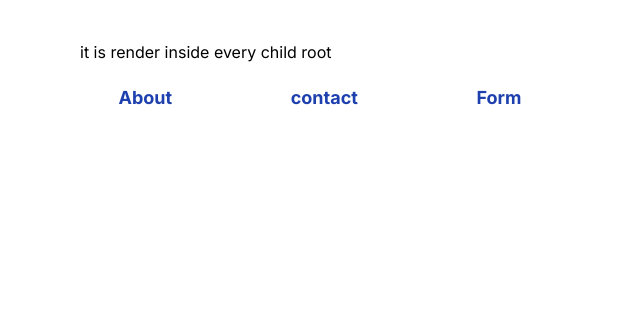
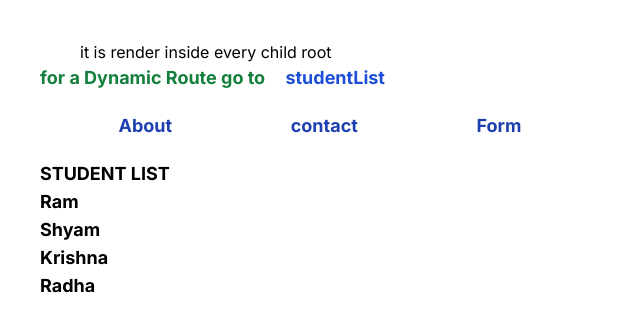
Before and after one commit to ragini743/next, a Next.js app in the folder project-2/: page /studentList in a window 1280 px wide. Shown: the top 332 px of the page, without its empty margins (0-640 px from the left). Built offline with nearby package versions, Linux system fonts and the light colour scheme.

Commit message:
learnt dynamic route

```diff
--- a/project-2/src/app/layout.js
+++ b/project-2/src/app/layout.js
@@ -1,29 +1,42 @@
-"use client"
+"use client";
 import { Inter } from "next/font/google";
 import "./globals.css";
 import Link from "next/link";
 import { usePathname } from "next/navigation";
 const inter = Inter({ subsets: ["latin"] });
 
-
 export default function RootLayout({ children }) {
-  const pathName= usePathname()
-  console.log(pathName)
+  const pathName = usePathname();
+  console.log(pathName);
   return (
     <html lang="en">
       <body className={inter.className}>
-      <h1 className="pl-20 pt-10">it is render inside every child root
-            </h1>
-           {
-            pathName!=="/about/form" ?
+        <h1 className="pl-20 pt-10">it is render inside every child root
+        </h1>
+        <h2 className="text-green-700 font-bold ml-10 text-lg">for a Dynamic Route go to
+        <Link href="/studentList" className="text-blue-700 pl-4">  studentList</Link> </h2>
 
-            <ul className="flex justify-evenly md: w-[50%] text-blue-800 font-bold text-lg pt-5">
-              <li> <Link href='/about'> About</Link> </li>
-              <li><Link href="/contact"> contact</Link> </li>
-              <li> <Link href='/about/form'> Form</Link> </li>
 
-            </ul>:<div className="py-4 text-red-700 font-bold">due to conditional layout navItems are not showing on this route"/about/form"</div>
-           }
+        {pathName !== "/about/form" ? (
+          <ul className="flex justify-evenly md: w-[50%] text-blue-800 font-bold text-lg pt-5">
+            <li>
+              {" "}
+              <Link href="/about"> About</Link>{" "}
+            </li>
+            <li>
+              <Link href="/contact"> contact</Link>{" "}
+            </li>
+            <li>
+              {" "}
+              <Link href="/about/form"> Form</Link>{" "}
+            </li>
+          </ul>
+        ) : (
+          <div className="py-4 text-red-700 font-bold">
+            due to conditional layout navItems are not showing on this
+            route"/about/form"
+          </div>
+        )}
         {children}
       </body>
     </html>
--- /dev/null
+++ b/project-2/src/app/studentList/[student]/page.js
@@ -0,0 +1,15 @@
+"use client"
+import Link from 'next/link'
+import React from 'react'
+
+const page = ({params}) => {
+    console.log("sdfgh",params)
+  return (
+    <div className='pt-10'>
+        <Link href="/studentList" className='text-blue-800 font-bold'>Go back to studentList</Link>
+        <p>student name: {params.student}</p>
+    </div>
+  )
+}
+
+export default page
--- a/project-2/src/app/studentList/page.js
+++ b/project-2/src/app/studentList/page.js
@@ -1,8 +1,37 @@
+import Link from "next/link";
 
+const array =[
+    {
+        name:"Ram",
+        id:"1",
+    },
+    {
+        name:"Shyam",
+        id:"2",
+    },
+    {
+        name:"Krishna",
+        id:"3",
+    },
+    {
+        name:"Radha",
+        id:'4',
+    },
+]
 
 const page = () => {
   return (
-    <div></div>
+    <div className="font-bold text-lg pl-10 pt-5 ">
+       <h1> STUDENT LIST</h1>
+       <ul>
+        {array.map((data)=>{return (
+
+            <li className="hover:text-blue-700"> <Link key={data.id} href={"/studentList/"+data.name}> {data.name} </Link> </li>
+
+        )})}
+
+       </ul>
+    </div>
   )
 }
 
```
Also changed, not shown: 1 other file (tests, documents, lock files or other folders).
